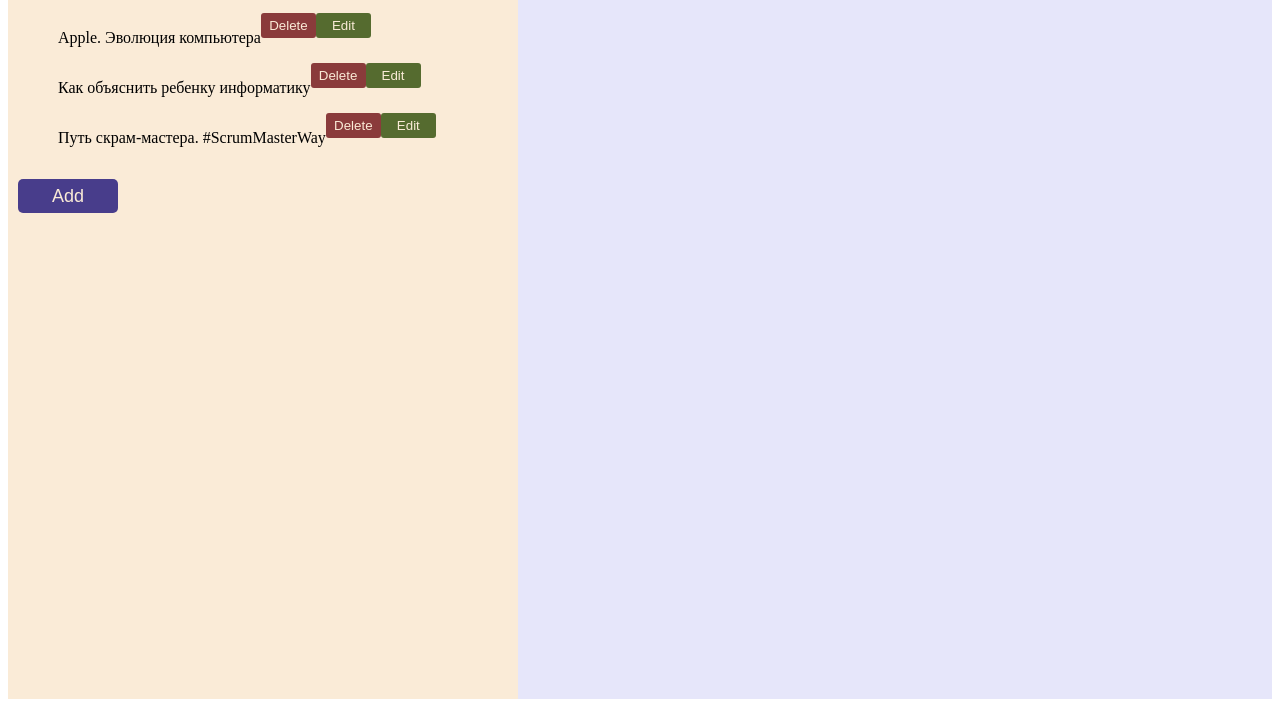
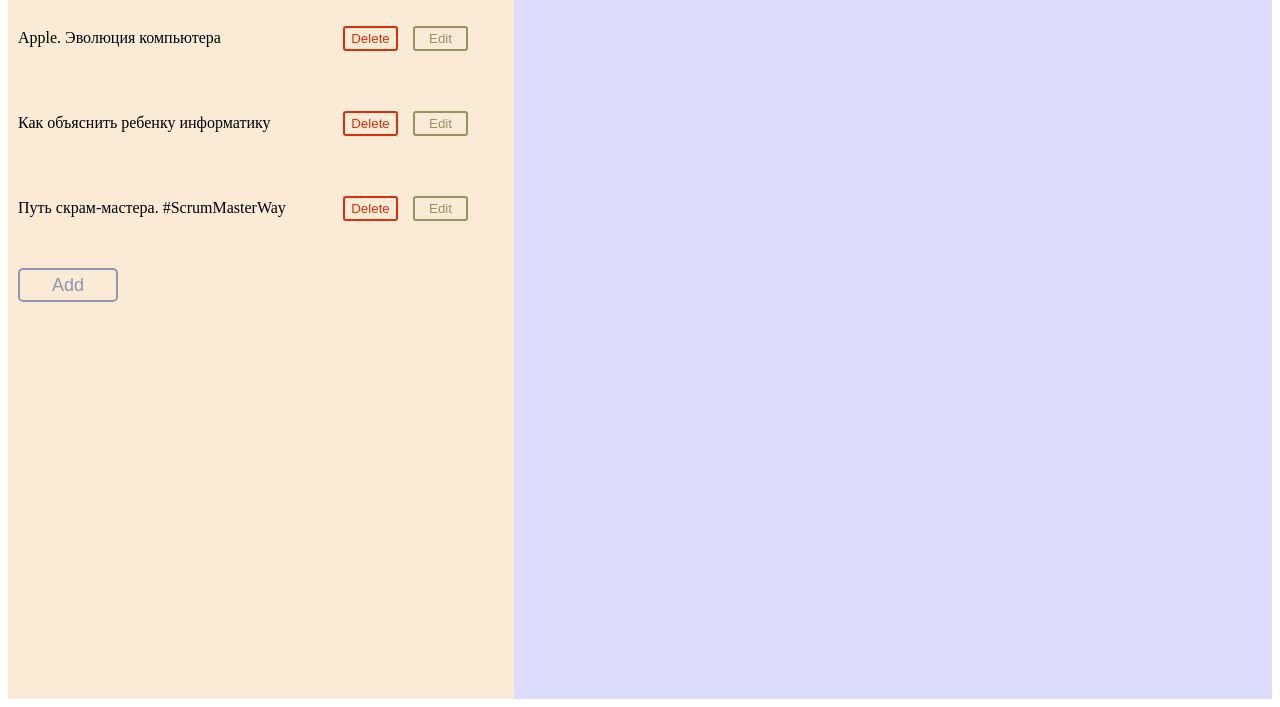
Before and after one commit to diana1m/library, a plain HTML site: page index.html in a window 1280 px wide. Shown: the part 109-816 px from the top of the page. Drawn offline with Linux system fonts and the light colour scheme.

Commit message:
add styles

```diff
--- a/css/style.css
+++ b/css/style.css
@@ -5,14 +5,14 @@
 
 .left{
     width: 40%;
-    background-color: antiquewhite;
+    background-color: #faebd7;
     padding: 10px;
 }
 
 .right{
     width: 60%;
-    background-color:lavender;
-    padding: 10px;
+    background-color:#dcdcfa;
+    padding: 15px;
 }
 
 .title {
@@ -22,46 +22,59 @@
 
 .list{
     list-style: none;
+    padding-left: 0;
 }
 
-.button{
-    background-color: darkslateblue;
+.button-add{
+    background-color: #faebd7;
     font-size: 18px;
-    color: antiquewhite;
+    color: #9494b1;
     border: none;
     cursor: pointer;
     border-radius: 5px;
+    border: 2px solid #9494b1;
     width: 100px;
     height: 34px;
 }
 
 .item{
     display: flex;
-
+    align-items: center;
+    justify-content: space-between;
+    max-width: 450px;
+    margin-bottom: 35px;
 }
 
 .book-title{
-    font-size: 18px;
+    font-size: 26px;
     margin-right: auto;
 }
 
+.btn-box{
+    display: flex;
+    align-items: center;
+}
+
 .btn-delete{
-    background-color: rgb(138, 59, 59);
-    color: antiquewhite;
+    background-color: #faebd7;
+    color:rgb(218, 47, 12);
     height: 25px;
     width: 55px;
+    /* margin-right: 15px; */
     border-radius: 3px;
-    border: none;
+    border: 2px solid rgb(218, 47, 12);
     cursor: pointer;
 }
 
 .btn-edit{
-    background-color: darkolivegreen;
-    color: antiquewhite;
+    background-color: #faebd7;
+    color: #949463;
     height: 25px;
     width: 55px;
+    margin-left: 15px;
+
     border-radius: 3px;
-    border: none;
+    border: 2px solid #949463;
     cursor: pointer;
 }
 
--- a/js/script.js
+++ b/js/script.js
@@ -57,7 +57,7 @@ const list = document.createElement("ul");
 list.classList.add("list");
 
 const button = document.createElement("button");
-button.classList.add("button");
+button.classList.add("button-add");
 button.textContent = "Add";
 
 left.append(title, list, button);
@@ -66,8 +66,10 @@ function renderBooksList(){
     const markup = books.map(({id, title}) =>
     `<li id = "${id}" class="item">
     <p class="books-title">${title}</p>
+    <div class = "btn-box">
     <button class = "btn-delete">Delete</button>
     <button class = "btn-edit">Edit</button>
+    </div>
     </li>`).join("")
     list.innerHTML = "";
     list.insertAdjacentHTML("beforeend", markup);
```
